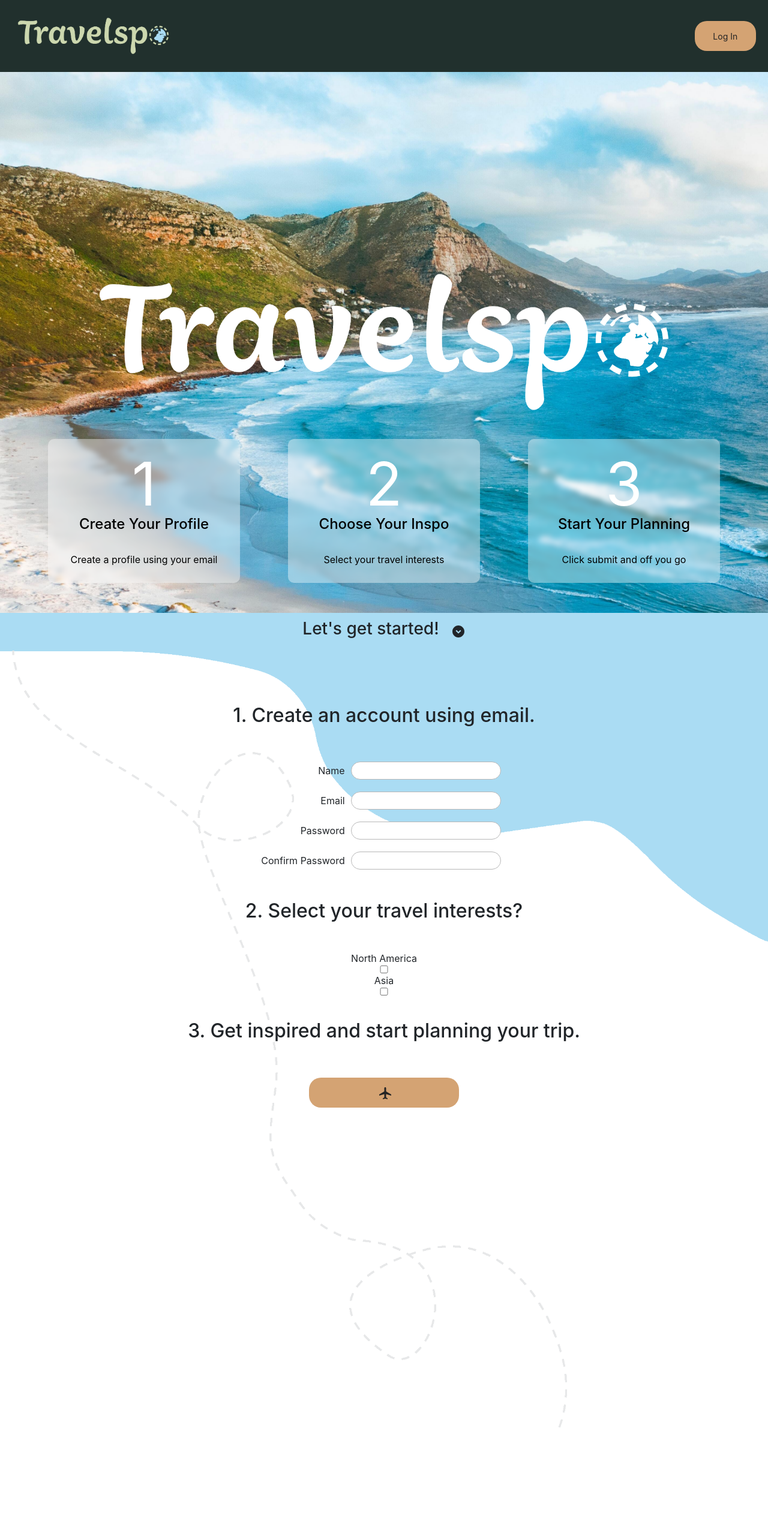
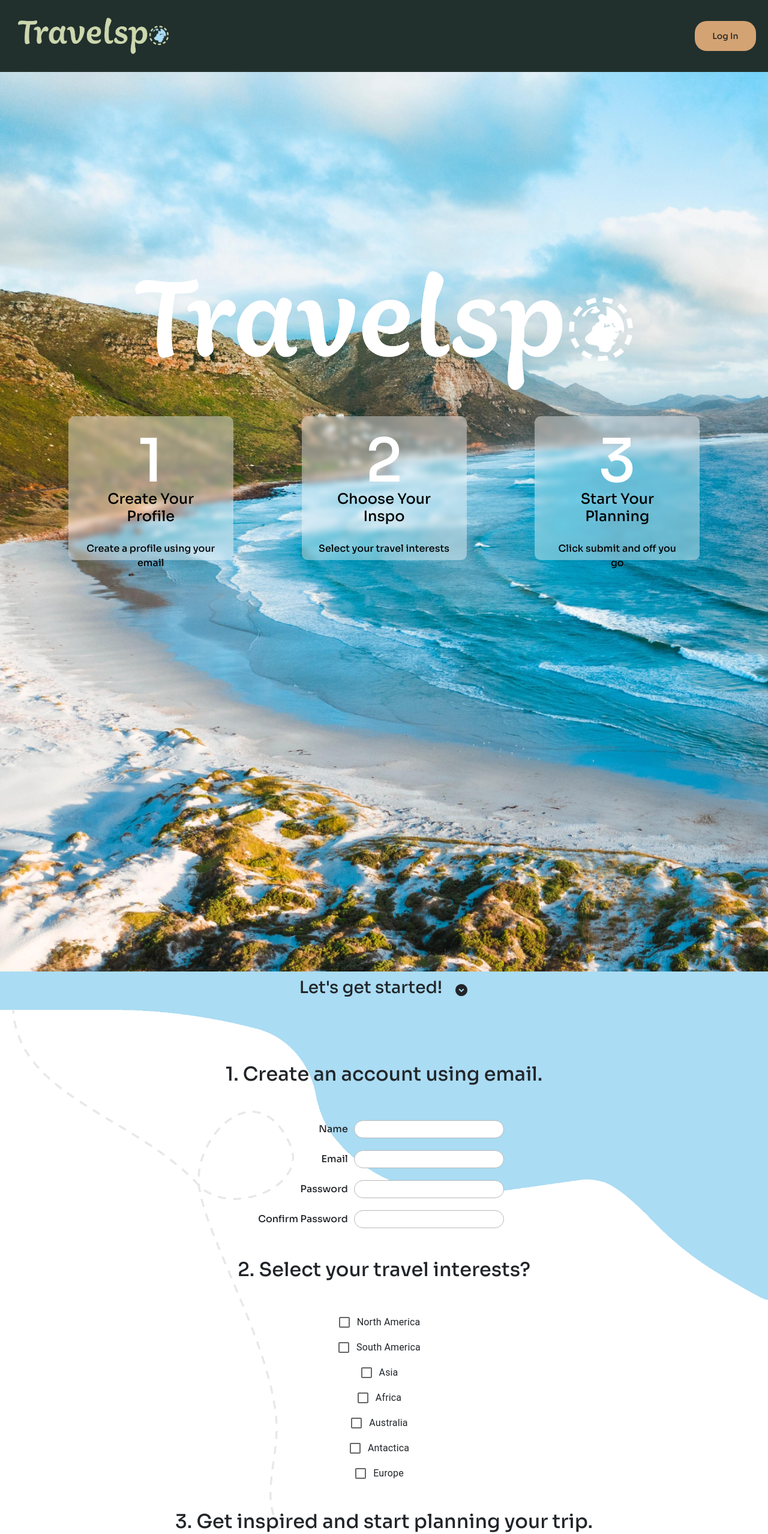
Before and after one commit to caitbrock/Project-4, a React (Create React App) app: page / in a window 1280 px wide. Shown: the top 2558 px of the page at 60% size. Before the commit the page ends 2387 px from the top, so only its background shows below. Built offline with nearby package versions, Linux system fonts and the light colour scheme; no server answers.

Commit message:
Styling Home Page, with button functionality.

```diff
--- a/src/App.css
+++ b/src/App.css
@@ -1,5 +1,6 @@
 .App {
   text-align: center;
+  font-family: 'Sora', sans-serif;
 }
 
 .App-logo {
--- /dev/null
+++ b/src/components/Feed/Feed.css
@@ -0,0 +1,13 @@
+.header {
+    background-size: 100% auto;
+    background-size: cover;
+    z-index: -2;
+    background-repeat: no-repeat;
+    background-position: 50% 35%;
+    width: 100%;
+    height: 500px;
+}
+
+.Feed{
+    margin-top: 0;
+}
--- a/src/components/Feed/Feed.jsx
+++ b/src/components/Feed/Feed.jsx
@@ -6,10 +6,22 @@ import Typography from "@mui/material/Typography";
 import { CardActionArea } from "@mui/material";
 import Chip from "@mui/material/Chip";
 import Stack from "@mui/material/Stack";
+import header from '../../Header-IM.jpg';
+import PageTitle from '../../components/PageTitle/PageTitle';
+import SubNav from '../../components/SubNav/SubNav'
+import ImageButton from "../ImageButton/ImageButton";
+import "./Feed.css";
+
 
 function Feed() {
   return (
-    <div className="feed">
+    <div className='Feed'>
+      <div className='header' style={{ backgroundImage: `url(${header})` }}>
+        <SubNav />
+        <PageTitle />
+        <ImageButton />
+    </div>
+
       <Card className="Boards">
         <CardActionArea>
           <Chip label="#Tag1" variant="outlined" />
--- /dev/null
+++ b/src/components/ImageButton/ImageButton.css
@@ -0,0 +1,17 @@
+.image{
+    margin-top: 180px;
+    justify-content: center;
+    align-items: center;
+    background-color: #D4A373;
+    border-radius: 20px;
+    border: 0;
+    color: #242424;
+    width: 18vw;
+    max-width: 300px;
+    padding: 10px;
+    cursor: pointer;
+}
+
+span {
+    margin-left: 10px;
+}
--- /dev/null
+++ b/src/components/ImageButton/ImageButton.jsx
@@ -0,0 +1,17 @@
+import React from 'react'
+import "./ImageButton.css";
+import AddPhotoAlternateIcon from '@mui/icons-material/AddPhotoAlternate';
+
+function ImageButton() {
+  return (
+    <>
+    <button className='image'>Add an image
+                <span>
+                  <AddPhotoAlternateIcon />
+                </span>
+            </button>
+    </>
+  )
+}
+
+export default ImageButton
--- /dev/null
+++ b/src/components/PageTitle/PageTitle.css
@@ -0,0 +1,7 @@
+.pagetitle{
+    color: white;
+    font-size: 60px;
+    margin-top: 20px;
+    position: relative;
+    top: 30%;
+}
--- a/src/components/PageTitle/PageTitle.jsx
+++ b/src/components/PageTitle/PageTitle.jsx
@@ -1,8 +1,12 @@
 import React from 'react'
+import "./PageTitle.css";
+import AddPhotoAlternateIcon from '@mui/icons-material/AddPhotoAlternate';
 
 function PageTitle(props) {
   return (
-    <div className='pagetitle'>Page Title {props.number}</div>
+    <>
+    <div className='pagetitle'>Your inspo. {props.number}</div>
+    </>
   )
 }
 
--- a/src/components/SignUpForm/SignUpForm.css
+++ b/src/components/SignUpForm/SignUpForm.css
@@ -1,9 +1,6 @@
 @media (max-width: 1024px)  {
     .box{
-        display: flex;
-        flex-direction: column;
-        justify-content: center;
-        align-items: center;
+        margin-bottom: 20px;
     }
     .boxes {
         display: flex;
@@ -21,12 +18,13 @@
     background-repeat: no-repeat;
     background-position: 50% 35%;
     width: 100%;
+    height: 1500px;
 }
 
 .logo-white {
-    margin-top: 300px;
+    margin-top: 500px;
     margin-bottom: 50px;
-    width: 80vw;
+    width: 70vw;
     height: auto;
 }
 
@@ -35,12 +33,14 @@
     flex-direction: row;
     justify-content: space-evenly;
     align-items: center;
+
 }
 
 
 .box{
     height: 30vh;
     width: 25%;
+    max-width: 275px;
     margin-bottom: 50px;
     border-radius: 10px;
     background-color: rgba(255, 255, 255, 0.4);
@@ -60,6 +60,7 @@
     margin: 10%;
     max-height: 30%;
     z-index: 10;
+    font-size: 2rem;
 }
 
 .Instructions{
@@ -67,6 +68,7 @@
     margin: 10%;
     max-height: 30%;
     z-index: 10;
+    font-size: 1rem;
 }
 
 .part1 {
@@ -131,7 +133,6 @@ input[type=email]{
 }
 
 input[type=password]{
-
      border-radius: 20px;
      border: .5px solid #b8b8b8;
      color: #242424;
@@ -141,10 +142,18 @@ input[type=password]{
      margin: 10px;
 }
 
-.traveltags{
+.MuiFormControlLabel-root{
+    text-align: right;
     display: flex;
-    flex-direction: column;
+    justify-content: center;
 }
+
+MuiFormGroup-root{
+    display: flex;
+    flex-direction: row;
+    text-align: right;
+}
+
 .submit{
     justify-content: center;
     align-items: center;
--- a/src/components/SignUpForm/SignUpForm.jsx
+++ b/src/components/SignUpForm/SignUpForm.jsx
@@ -5,11 +5,11 @@ import './SignUpForm.css';
 import logo from '../../Logo-white.png';
 import ExpandCircleDownSharp from '@mui/icons-material/ExpandCircleDownSharp';
 import Checkbox from '@mui/material/Checkbox';
+import FormGroup from '@mui/material/FormGroup';
+import FormControlLabel from '@mui/material/FormControlLabel';
 import LocalAirportOutlinedIcon from '@mui/icons-material/LocalAirportOutlined';
 import React from 'react'
-import { setSelectionRange } from '@testing-library/user-event/dist/utils';
-
-const label = { inputProps: { 'aria-label': 'Checkbox demo' } };
+import { InterestsOutlined } from '@mui/icons-material';
 
 export default class SignUpForm extends React.Component {
   state = {
@@ -28,9 +28,11 @@ export default class SignUpForm extends React.Component {
     });
   };
 
-  handleSelect(e) {
-
-  }
+  handleSelect = (evt) => {
+      // this.setState(state => ({
+      //   interests: [...state.interests, interests]
+      // }));
+    }
 
   handleSubmit = async (evt) => {
     evt.preventDefault();
@@ -98,15 +100,16 @@ export default class SignUpForm extends React.Component {
           <div className='two'>
             <div className='step-instructions'> <h2>2. Select your travel interests?</h2></div>
             <div className='traveltags'>
-            <label>North America</label><input type="checkbox" value='North America' onChange={this.handleSelect} />
-            <label>Asia</label><input type="checkbox" value='Asia' onChange={this.handleSelect} />
-              {/* <div>North America <Checkbox {...label} color="default" value={this.state.interests} onChange={this.handleSelect} data-category="Continent"/></div>
-              <div> South America <Checkbox {...label} color="default" value={this.state.interests} onChange={this.handleSelect} data-category="Continent"/></div>
-              <div> Asia <Checkbox {...label} color="default" value={this.state.interests} onChange={this.handleSelect} data-category="Continent"/></div>
-              <div> Africa <Checkbox {...label} color="default" value={this.state.interests} onChange={this.handleSelect} data-category="Continent"/></div>
-              <div> Europe <Checkbox {...label} color="default" value={this.state.interests} onChange={this.handleSelect} data-category="Continent"/></div>
-              <div> Austrailia <Checkbox {...label} color="default" value={this.state.interests} onChange={this.handleSelect} data-category="Continent"/></div>
-              <div> Antarctica <Checkbox {...label} color="default" value={this.state.interests} onChange={this.handleSelect} data-category="Continent"/></div> */}
+            <FormGroup>
+            <FormControlLabel control={<Checkbox value="North America" onChange={this.handleSelect} />} label="North America" />
+            <FormControlLabel control={<Checkbox value="South America" onChange={this.handleSelect} />} label="South America" />
+            <FormControlLabel control={<Checkbox value="Asia" onChange={this.handleSelect} />} label="Asia" />
+            <FormControlLabel control={<Checkbox value="Africa" onChange={this.handleSelect} />} label="Africa" />
+            <FormControlLabel control={<Checkbox value="Austrailia" onChange={this.handleSelect} />} label="Australia" />
+            <FormControlLabel control={<Checkbox value="Antarctica" onChange={this.handleSelect} />} label="Antactica" />
+            <FormControlLabel control={<Checkbox value="Europe" onChange={this.handleSelect} />} label="Europe" />
+            </FormGroup>
+
             </div>
           </div>
 
--- /dev/null
+++ b/src/components/SubNav/SubNav.css
@@ -0,0 +1,22 @@
+.mainnav{
+    justify-content: center;
+    align-items: center;
+    background-color: #ffffff;
+    border-radius: 20px;
+    border: 0;
+    color: #242424;
+    width: 15vw;
+    max-width: 150px;
+    padding: 10px;
+    margin: 10px;
+    cursor: pointer;
+}
+.mainnav:hover{
+    background-color: #CCD5AE
+}
+
+.subnav{
+    position: relative;
+    top: 25%;
+    gap:50px;
+}
--- a/src/components/SubNav/SubNav.jsx
+++ b/src/components/SubNav/SubNav.jsx
@@ -1,16 +1,9 @@
 import React from "react";
+import './SubNav.css';
 
 function SubNav(props) {
   return (
     <div className="subnav">
-      <div
-        className="mainnav"
-        onClick={() => {
-          props.updateCurrentTabTo(1);
-        }}
-      >
-        Feed
-      </div>
       <div
         className="mainnav"
         onClick={() => {
--- a/src/pages/HomePage/HomePage.jsx
+++ b/src/pages/HomePage/HomePage.jsx
@@ -31,12 +31,7 @@ class HomePage extends React.Component {
     return (
       <main className="component">
         <Nav showLogin={this.state.showLogin} user={this.props.user} setUserInState={this.props.setUserInState}/>
-        <SubNav />
-        <PageTitle />
         <Feed />
-        <InstaImages />
-        <TicTocImages/>
-        <YourBoards />
       </main>
     );
   }
```
Also changed, not shown: 1 other file (tests, documents, lock files or other folders).
